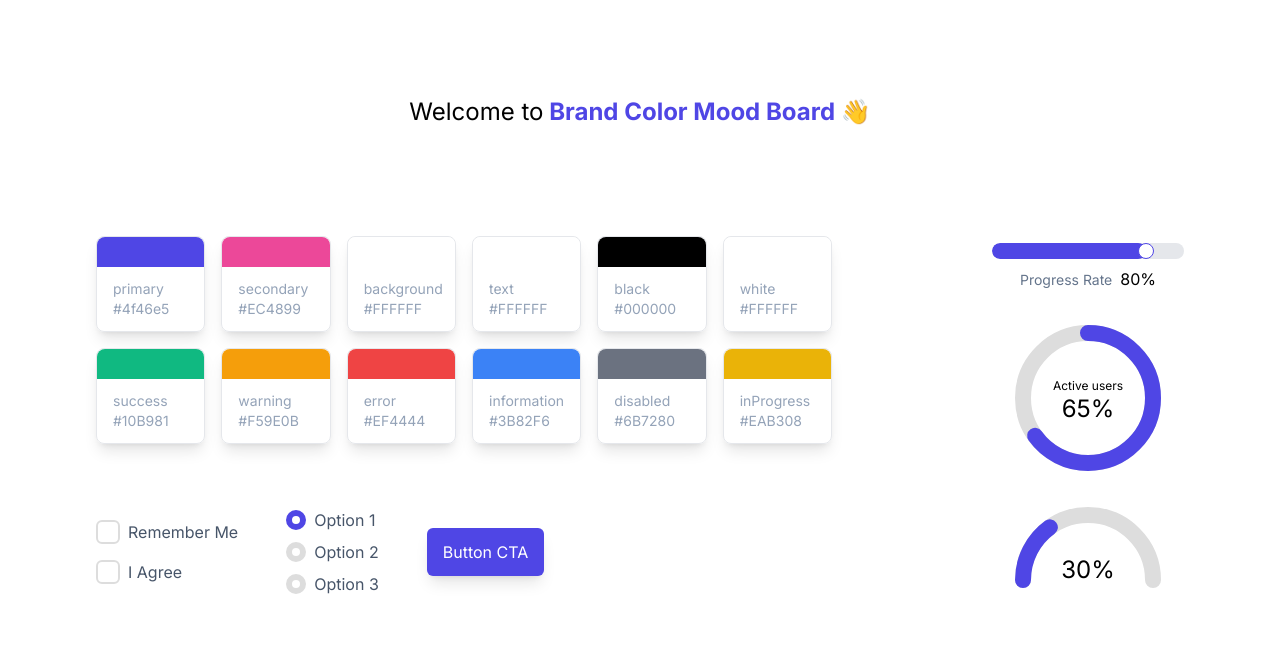
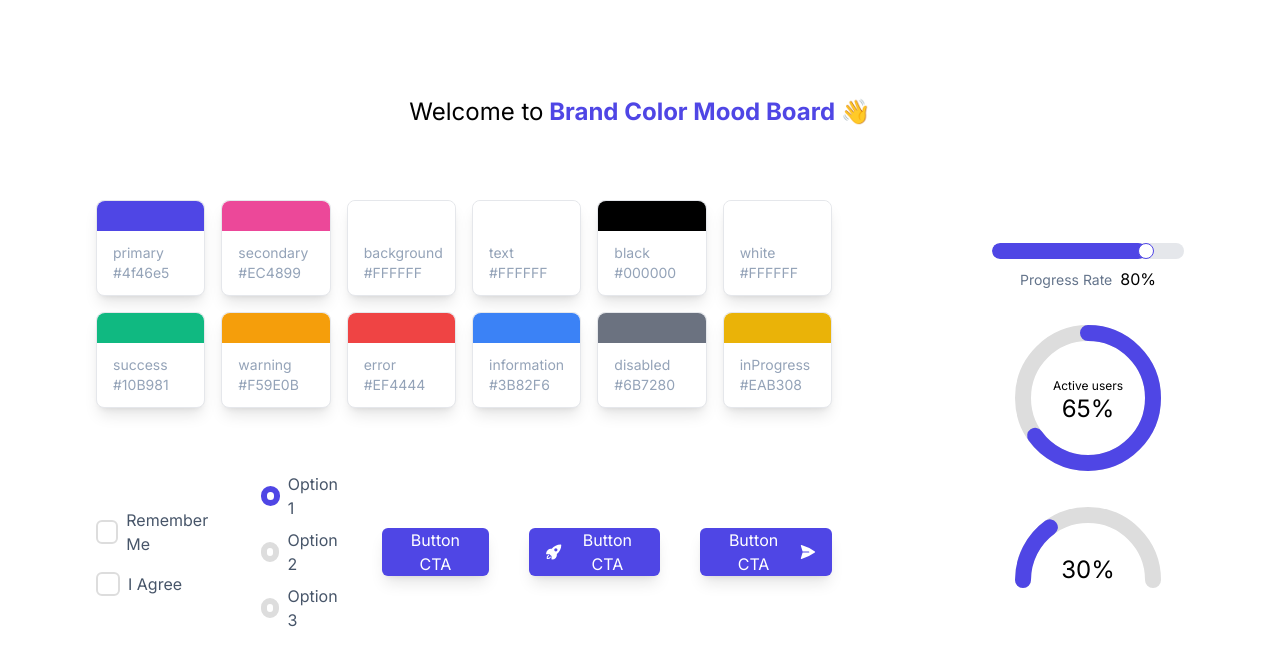
Before and after one commit to MincheolC/concept-principle, a Next.js app in the folder themes/: page / in a window 1280 px wide. Shown: the top 664 px of the page. Built offline with nearby package versions, Linux system fonts and the light colour scheme.

Commit message:
themes: Button Icon 받을 수 있도록 수정

```diff
--- a/themes/app/layout.tsx
+++ b/themes/app/layout.tsx
@@ -1,7 +1,6 @@
 import type { Metadata } from "next";
 import "./globals.css";
 import { Inter } from "next/font/google";
-import { ThemeProvider } from "@/stores/context";
 import { defaultTheme } from "@/styles/themes";
 
 const inter = Inter({ subsets: ["latin"] });
--- a/themes/app/page.tsx
+++ b/themes/app/page.tsx
@@ -7,6 +7,7 @@ import { Button, RadioButton } from "@/components/Button";
 import { CheckBox } from "@/components/Input";
 import PaletteCardList from "@/components/PaletteCardList";
 import { LinearProgressBar, DonutProgressBar, SemiDonutProgressBar } from "@/components/ProgressBar";
+import { RocketLaunchIcon, PaperAirplaneIcon } from "@heroicons/react/24/solid";
 
 export default function Home() {
   const themeContext = useContext(ThemeContext);
@@ -26,13 +27,15 @@ export default function Home() {
         <section className="flex">
           <div className="flex flex-col gap-16">
             <PaletteCardList />
-            <div className="flex items-center gap-12">
+            <div className="flex items-center gap-10">
               <div className="flex flex-col space-y-4">
                 <CheckBox label="Remember Me" />
                 <CheckBox label="I Agree" />
               </div>
               <RadioButton options={["Option 1", "Option 2", "Option 3"]} />
               <Button label="Button CTA" />
+              <Button label="Button CTA" HeroIcon={RocketLaunchIcon} />
+              <Button label="Button CTA" HeroIcon={PaperAirplaneIcon} iconPosition="right" />
             </div>
           </div>
           <div className="mx-20"></div>
--- a/themes/components/Button/Button.tsx
+++ b/themes/components/Button/Button.tsx
@@ -1,12 +1,14 @@
 "use client";
 
-import { useContext } from "react";
+import { useContext, ComponentType } from "react";
 import { ThemeContext } from "@/stores/context";
 import Color from "color";
 import styled from "styled-components";
 
 interface ButtonProps extends React.ButtonHTMLAttributes<HTMLButtonElement> {
   label: string;
+  HeroIcon?: ComponentType<{ className?: string }>;
+  iconPosition?: "left" | "right";
 }
 
 const StyledButton = styled.button`
@@ -15,16 +17,19 @@ const StyledButton = styled.button`
   transition: background-color 0.3s ease;
   &:hover {
     background-color: ${(props) => Color(props.theme.primary).darken(0.2).hex()};
+    transform: scale(1.1);
   }
 `;
 
-export default function Button({ label, ...props }: ButtonProps) {
+export default function Button({ label, HeroIcon, iconPosition = "left", ...props }: ButtonProps) {
   const themeContext = useContext(ThemeContext);
   const themeColors = themeContext.colors;
 
   return (
-    <StyledButton theme={themeColors} className="px-4 py-3 h-12 rounded-md shadow-lg" {...props}>
+    <StyledButton theme={themeColors} className="flex items-center px-4 py-3 h-12 rounded-md shadow-lg" {...props}>
+      {iconPosition === "left" && HeroIcon && <HeroIcon className="mr-2 h-5 w-5" />}
       {label}
+      {iconPosition === "right" && HeroIcon && <HeroIcon className="ml-2 h-5 w-5" />}
     </StyledButton>
   );
 }
--- a/themes/components/PaletteCardList.tsx
+++ b/themes/components/PaletteCardList.tsx
@@ -6,7 +6,7 @@ import _ from "lodash";
 
 function PaletteCard({ name, color }: { name: string; color: string }) {
   return (
-    <div className="flex flex-col rounded-lg shadow-lg border-[0.5px] text-slate-400 text-sm transition-transform duration-300 ease-in-out hover:animate-shake max-h-24">
+    <div className="flex flex-col rounded-lg shadow-lg border-[0.5px] text-slate-400 text-sm transition-transform duration-300 ease-in-out hover:animate-shake max-h-24 bg-white">
       <div className="rounded-t-lg h-12" style={{ backgroundColor: color }}></div>
       <div className="px-4 pt-3">{name}</div>
       <div className="rounded-b-lg px-4 pb-3">{color}</div>
```
